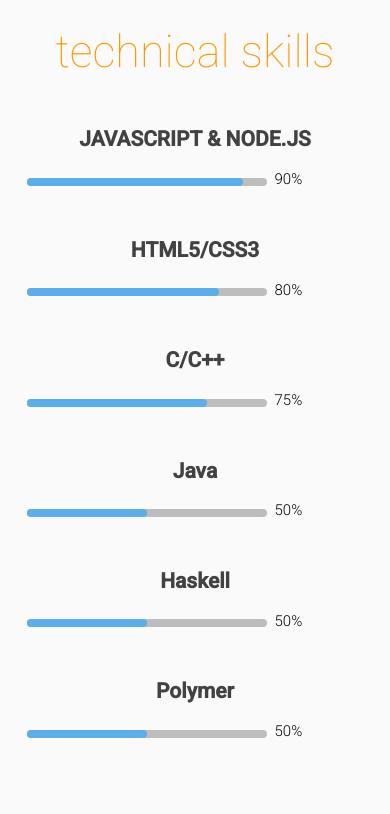
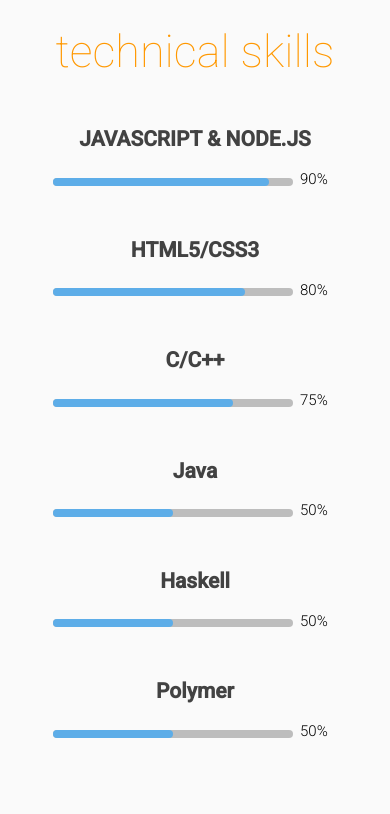
Before and after one commit to arthurxavierx/arthurxavierx.github.io, a plain HTML site: page index.html in a window 390 px wide. Shown: the part 6120-6934 px from the top of the page. Drawn offline with nearby package versions, Linux system fonts and the light colour scheme.

Commit message:
Fix progress bars

```diff
--- a/css/index.css
+++ b/css/index.css
@@ -205,9 +205,6 @@ h4 {
   display: inline-block;
   vertical-align: top;
 }
-@media (max-width: 480px) {
-  #skills > .container > div { width: 90%; }
-}
 
 #portfolio { min-height: 72%; }
 footer {
```
